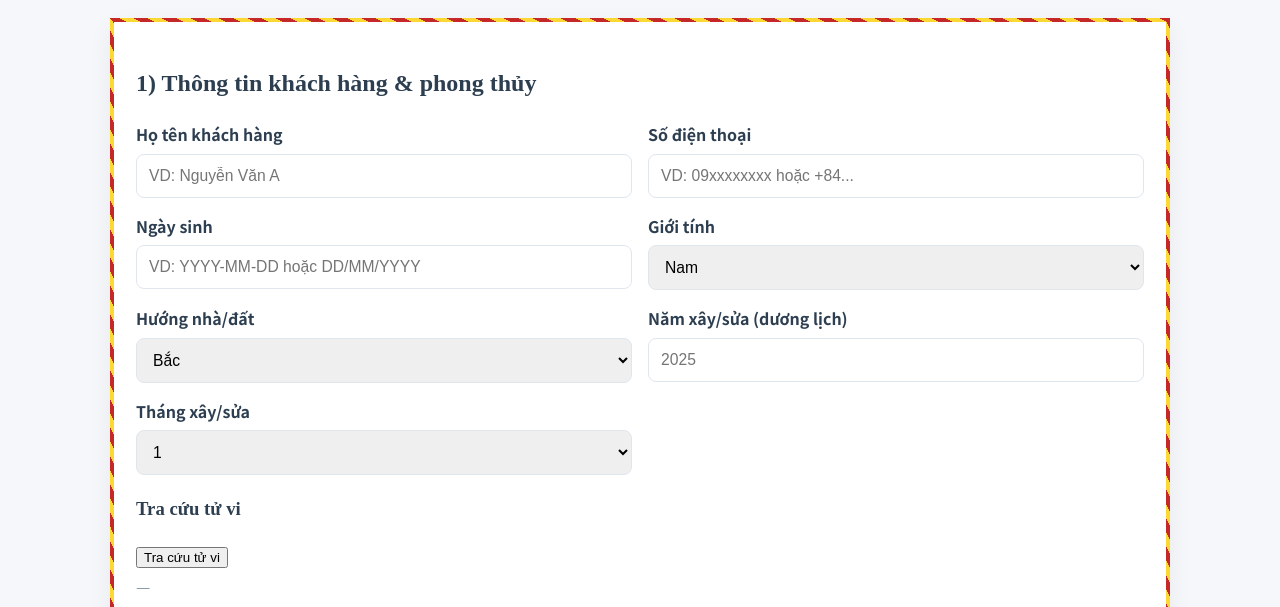
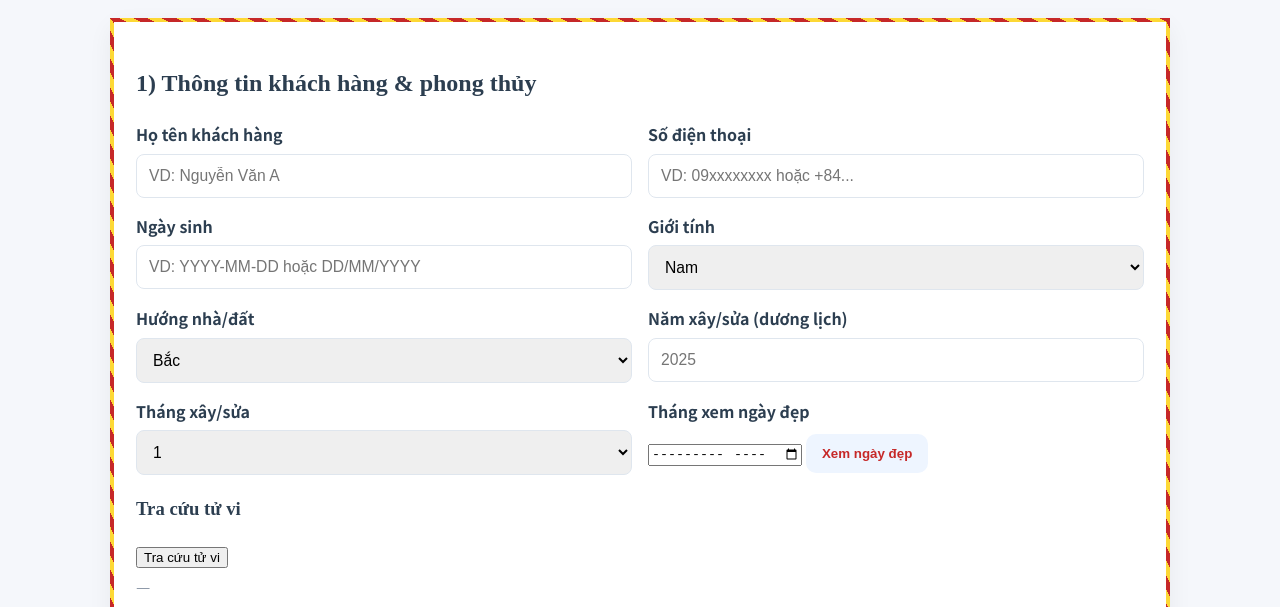
Before and after one commit to Kendo260599/final1, a website: page index.html in a window 1280 px wide. Shown: the part 176-783 px from the top of the page. Drawn offline with Linux system fonts and the light colour scheme.

Commit message:
Update index.html

```diff
--- a/index.html
+++ b/index.html
@@ -75,6 +75,12 @@
               <option value="7">7</option><option value="8">8</option><option value="9">9</option>
               <option value="10">10</option><option value="11">11</option><option value="12">12</option>
             </select>
+          </div>
+
+          <div class="form-group">
+            <label for="ad-month">Tháng xem ngày đẹp</label>
+            <input type="month" id="ad-month">
+            <button id="btn-auspicious" type="button" class="secondary" style="margin-top:4px;">Xem ngày đẹp</button>
           </div>
         </div>
 
@@ -195,6 +201,7 @@
         <div id="result-content">
           <p class="placeholder">Nhập đủ thông tin và nhấn “Phân tích phong thủy”.</p>
         </div>
+        <div id="auspicious-days" class="muted" style="margin-top:10px;">—</div>
       </section>
           </div>
 
```
